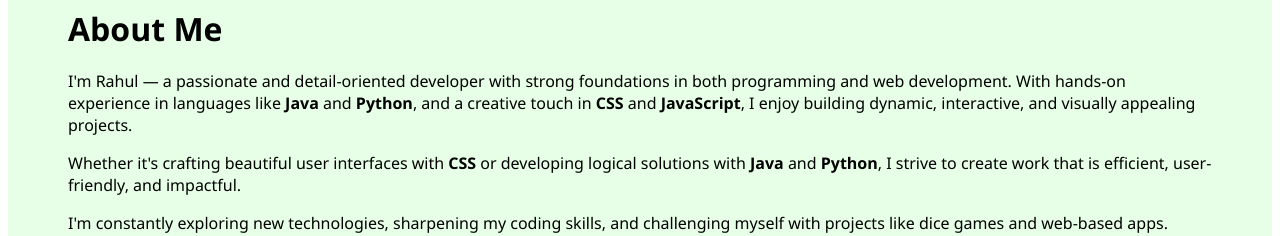
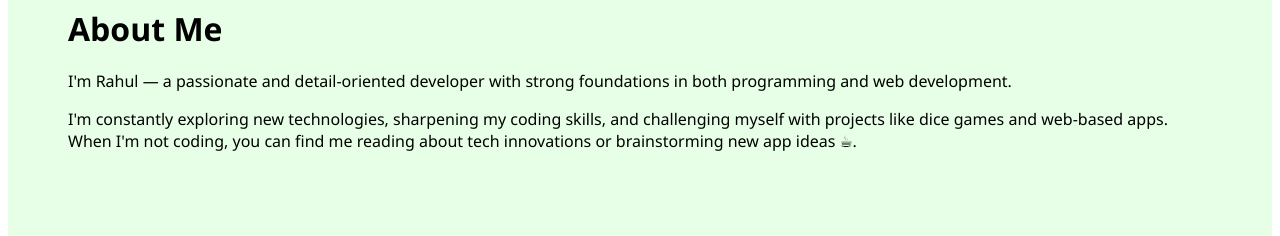
Before and after one commit to jayanthvvo/myportfolio, a React (Create React App) app: page / in a window 1280 px wide. Shown: the part 560-796 px from the top of the page. Built offline with nearby package versions, Linux system fonts and the light colour scheme.

Commit message:
Update App.jsx

```diff
--- a/src/App.jsx
+++ b/src/App.jsx
@@ -165,12 +165,7 @@
   <h2 style={styles.sectionTitle}>About Me</h2>
   <p>
     I'm Rahul — a passionate and detail-oriented developer with strong foundations in both programming and web development.
-    With hands-on experience in languages like <strong>Java</strong> and <strong>Python</strong>, and a creative touch in <strong>CSS</strong> and <strong>JavaScript</strong>,
-    I enjoy building dynamic, interactive, and visually appealing projects.
-  </p>
-  <p>
-    Whether it's crafting beautiful user interfaces with <strong>CSS</strong> or developing logical solutions with <strong>Java</strong> and <strong>Python</strong>,
-    I strive to create work that is efficient, user-friendly, and impactful.
+
   </p>
   <p>
     I'm constantly exploring new technologies, sharpening my coding skills, and challenging myself with projects like dice games and web-based apps.
```
